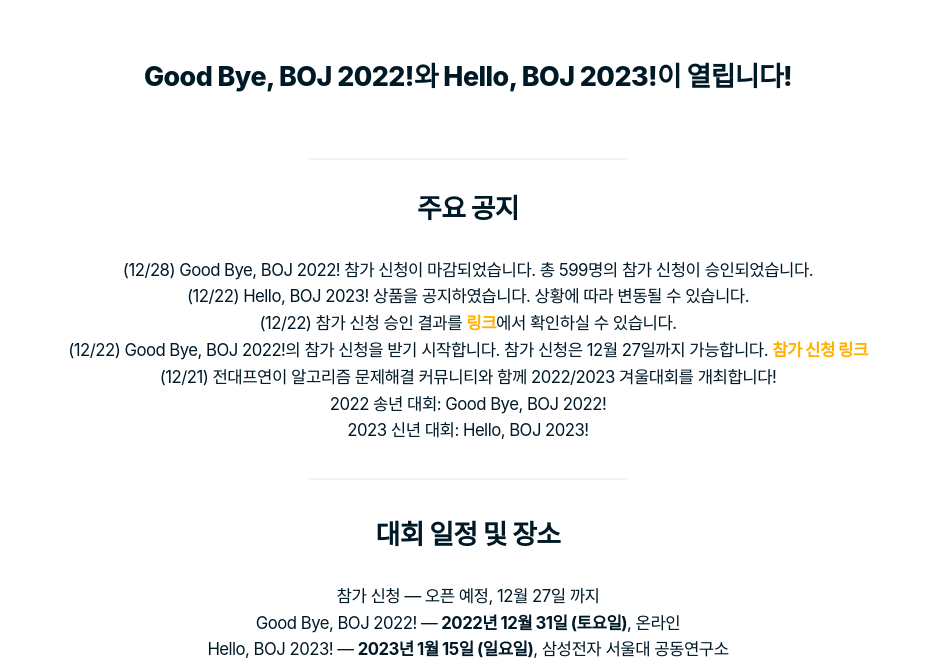
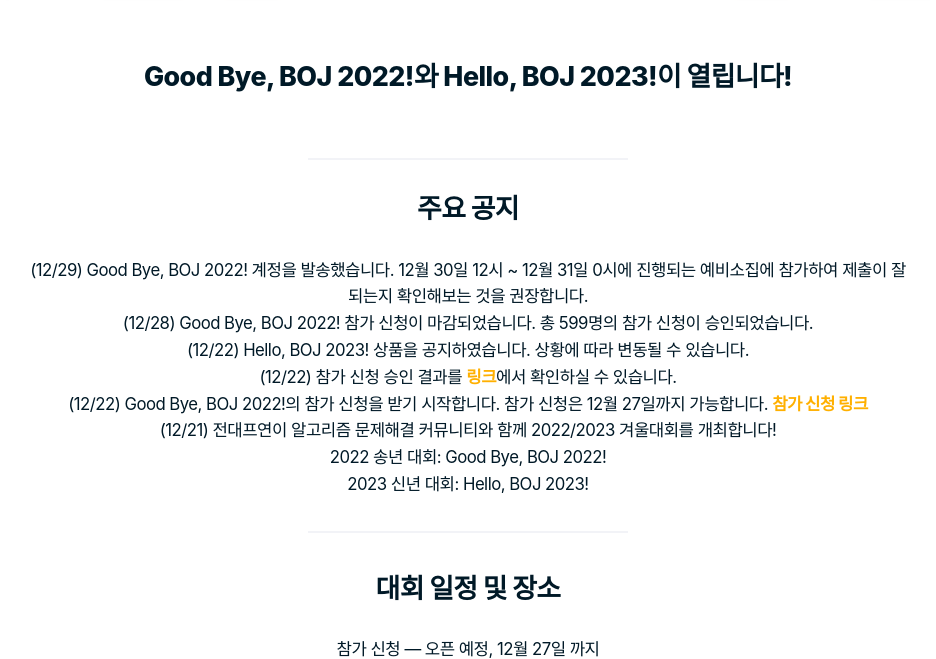
Before and after one commit to ucpcc/2022w, a Jekyll site: the page built from index.md, in a window 1280 px wide and 900 px high, scrolled down 1256 px, cut to the strip 0-659 px from the top of the window. Shown: the whole strip, without its empty margins (172-1108 px from the left). Built offline with Jekyll 4.4.1, drawn with Linux system fonts in a browser that asks for light colours; some web fonts are replaced.

Commit message:
feat: account sent

```diff
--- a/index.md
+++ b/index.md
@@ -5,6 +5,7 @@ title: 2022/2023 겨울대회
 
 ## 주요 공지
 
+- (12/29) Good Bye, BOJ 2022! 계정을 발송했습니다. 12월 30일 12시 ~ 12월 31일 0시에 진행되는 예비소집에 참가하여 제출이 잘 되는지 확인해보는 것을 권장합니다.
 - (12/28) Good Bye, BOJ 2022! 참가 신청이 마감되었습니다. 총 599명의 참가 신청이 승인되었습니다.
 - (12/22) Hello, BOJ 2023! 상품을 공지하였습니다. 상황에 따라 변동될 수 있습니다.
 - (12/22) 참가 신청 승인 결과를 [링크](https://docs.google.com/spreadsheets/d/1sr-Y_ABoqTEObzBwQ6XGkp9CFPCMYafrk4xnTBK6LqQ/)에서 확인하실 수 있습니다.
```
